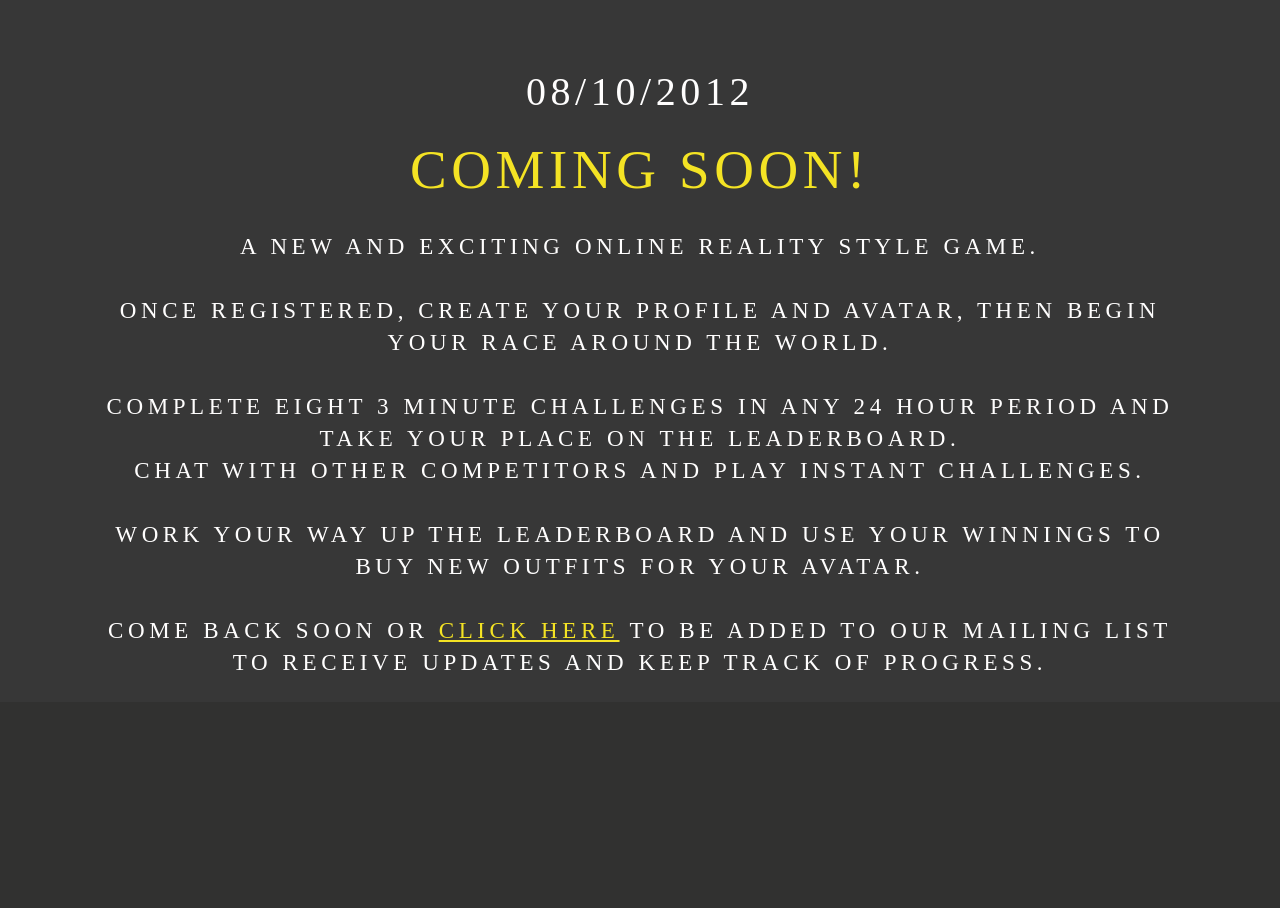
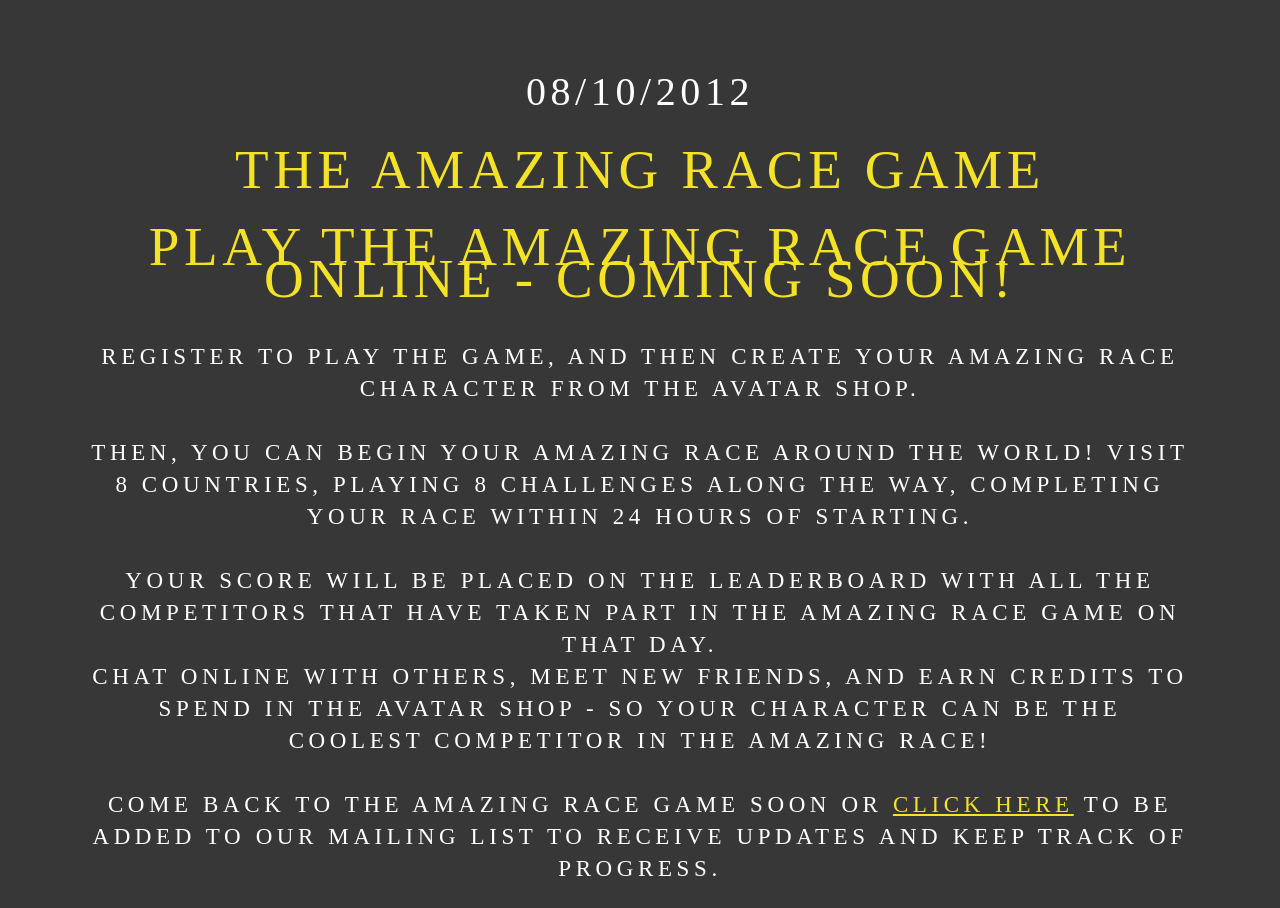
Before and after one commit to rat4m3n/cmf-standard-fosuser, a PHP site: page / in a window 1280 px wide. Shown: the part 200-1108 px from the top of the page. Before the commit the page ends 870 px from the top, so only its background shows below. Run offline with PHP 8.4, Linux system fonts and the light colour scheme.

Commit message:
text amends

```diff
--- a/index.php
+++ b/index.php
@@ -43,22 +43,20 @@
         $dateTime = new DateTime;
         echo '<p class="date">' . $dateTime->format('d/m/Y') . '</p>';
         ?>
+        <h1>The Amazing Race Game</h1>
 
-        <h1>COMING SOON!</h1>
+        <h1>Play The Amazing Race Game online - Coming Soon!</h1>
 
-        <p>A new and exciting online reality style game. <br><br>
+        <p>Register to play the game, and then create your Amazing Race character from the Avatar shop. <br><br>
 
-        once registered, create your profile and Avatar,
-        then begin your race around the world. <br><br>
+       Then, you can begin your Amazing Race around the world! Visit 8 countries, playing 8 challenges along the way,
+               completing your race within 24 hours of starting. <br><br>
 
-        complete eight 3 minute challenges in any 24 hour period
-        and take your place on the leaderboard. <br>
-        chat with other competitors and play instant challenges. <br><br>
+       Your score will be placed on the leaderboard with all the competitors that have taken part in The Amazing Race Game on that day. <br>
+       Chat online with others, meet new friends, and earn Credits to spend in the Avatar shop - so your character can be the
+               coolest competitor in The Amazing Race! <br><br>
 
-        work your way up the leaderboard and use your winnings
-        to buy new outfits for your avatar. <br><br>
-
-        come back soon or
+        Come back to The Amazing Race Game soon or
         <a href="mailto:info@theamazingracegame.com?subject=Add me to your mailing list&body=&Thanks!"
             title="Subscribe"">click here</a> to be added to our mailing list to receive updates and keep track of progress.</p>
 
```
